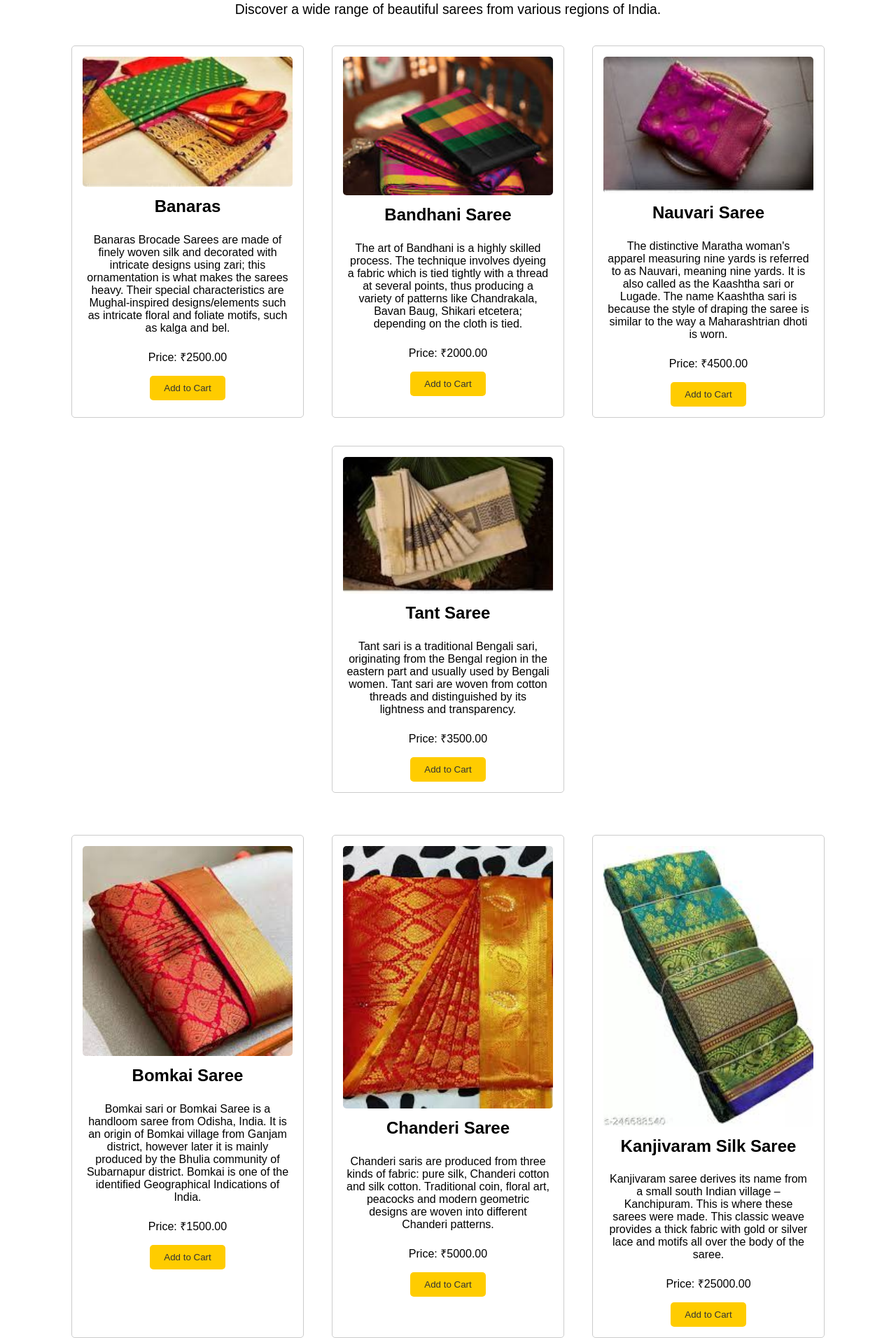
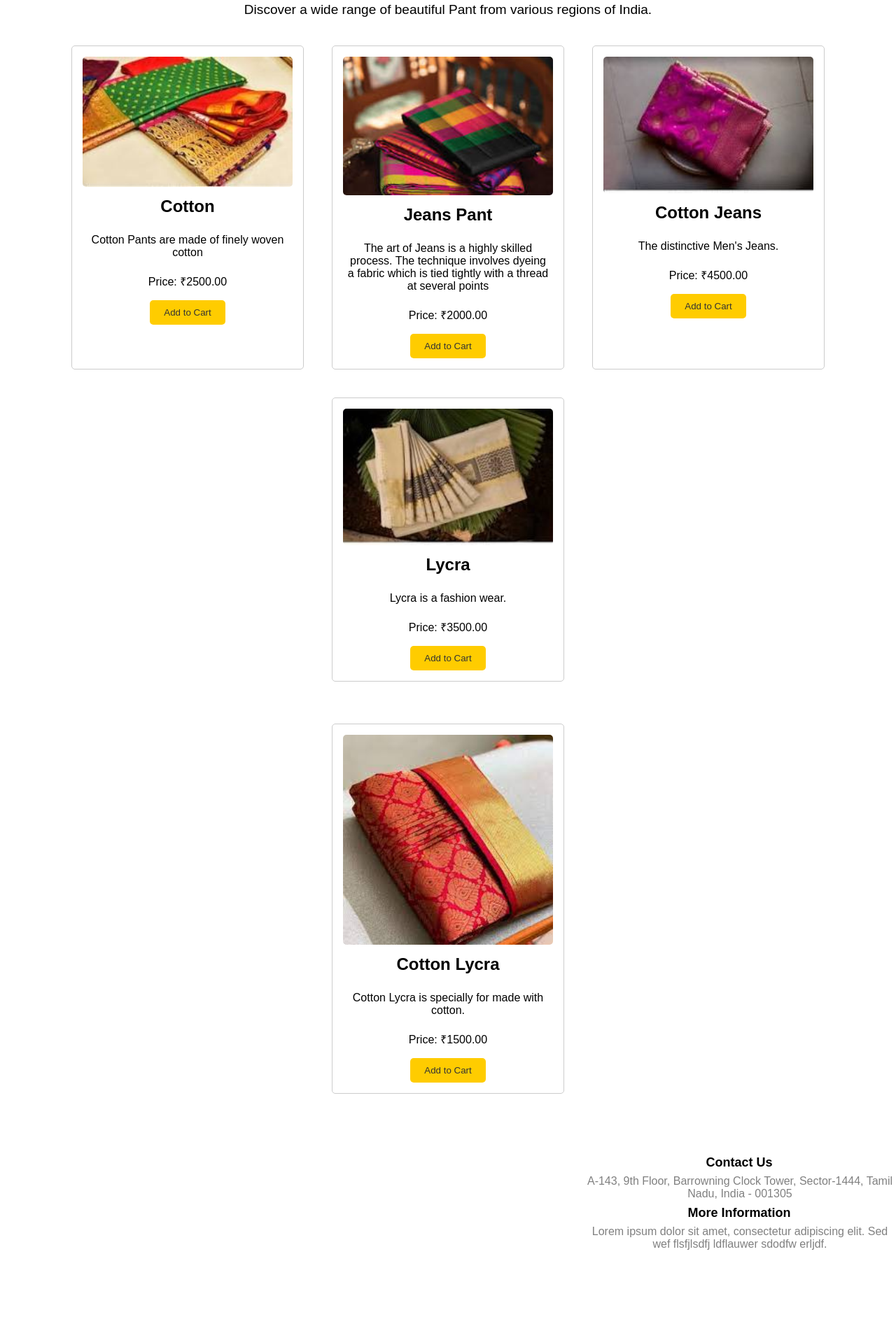
Before and after one commit to lokeshopenAI/PRODIGY_WD_01, a plain HTML site: page index.html in a window 1280 px wide. Shown: the part 136-2048 px from the top of the page at 70% size. After the commit the page ends 1923 px from the top, so only its background shows below. Drawn offline with Linux system fonts and the light colour scheme.

Commit message:
Update index.html

```diff
--- a/index.html
+++ b/index.html
@@ -3,13 +3,13 @@
 <head>
   <meta charset="UTF-8">
   <meta name="viewport" content="width=device-width, initial-scale=1.0">
-  <title>Saree Shopping Website</title>
+  <title>Pant Shopping Website</title>
   <link rel="stylesheet" href="styles.css">
 </head>
 <body>
   <div class="navbar" id="navbar">
     <a href="#" class="nav-item">Home</a>
-    <a href="#" class="nav-item">Sarees</a>
+    <a href="#" class="nav-item">Pants</a>
     <a href="#" class="nav-item">About Us</a>
     <a href="#" class="nav-item">Contact Us</a>
   </div>
@@ -18,34 +18,34 @@
     <!-- <div class="logo">
       <img src="Saree_images/Asset 1.svg" alt="">
     </div> -->
-    <h1>Welcome to our Saree Shop</h1>
-    <p class="discover">Discover a wide range of beautiful sarees from various regions of India.</p>
+    <h1>Welcome to our Pant Shop</h1>
+    <p class="discover">Discover a wide range of beautiful Pant from various regions of India.</p>
     <div class="sarees">
       <div class="saree">
         <img src="Saree1.avif" alt="Saree 1">
-        <h2 class="summa">Banaras</h2>
-        <p class="saree-description">Banaras Brocade Sarees are made of finely woven silk and decorated with intricate designs using zari; this ornamentation is what makes the sarees heavy. Their special characteristics are Mughal-inspired designs/elements such as intricate floral and foliate motifs, such as kalga and bel.</p>
+        <h2 class="summa">Cotton</h2>
+        <p class="saree-description">Cotton Pants are made of finely woven cotton</p>
         <p>Price:  &#8377;2500.00</p>
         <button>Add to Cart</button>
       </div>
       <div class="saree">
         <img src="Saree2.jfif" alt="Saree 2">
-        <h2 class="summa">Bandhani Saree</h2>
-        <p class="saree-description">The art of Bandhani is a highly skilled process. The technique involves dyeing a fabric which is tied tightly with a thread at several points, thus producing a variety of patterns like Chandrakala, Bavan Baug, Shikari etcetera; depending on the cloth is tied.</p>
+        <h2 class="summa">Jeans Pant</h2>
+        <p class="saree-description">The art of Jeans is a highly skilled process. The technique involves dyeing a fabric which is tied tightly with a thread at several points</p>
         <p>Price:  &#8377;2000.00</p>
         <button>Add to Cart</button>
       </div>
       <div class="saree">
         <img src="Saree3.jfif" alt="Saree 2">
-        <h2 class="summa">Nauvari Saree</h2>
-        <p class="saree-description">The distinctive Maratha woman's apparel measuring nine yards is referred to as Nauvari, meaning nine yards. It is also called as the Kaashtha sari or Lugade. The name Kaashtha sari is because the style of draping the saree is similar to the way a Maharashtrian dhoti is worn.</p>
+        <h2 class="summa">Cotton Jeans</h2>
+        <p class="saree-description">The distinctive Men's Jeans.</p>
         <p>Price:  &#8377;4500.00</p>
         <button>Add to Cart</button>
       </div>
       <div class="saree">
         <img src="Saree4.jfif" alt="Saree 2">
-        <h2 class="summa">Tant Saree </h2>
-        <p class="saree-description">Tant sari is a traditional Bengali sari, originating from the Bengal region in the eastern part and usually used by Bengali women. Tant sari are woven from cotton threads and distinguished by its lightness and transparency.</p>
+        <h2 class="summa">Lycra </h2>
+        <p class="saree-description">Lycra is a fashion wear.</p>
         <p>Price:  &#8377;3500.00</p>
         <button>Add to Cart</button>
       </div>
@@ -55,35 +55,13 @@
     <div class="sarees">
       <div class="saree">
         <img src="Saree5.jfif" alt="Saree 1">
-        <h2 class="summa">Bomkai Saree</h2>
-        <p class="saree-description">Bomkai sari or Bomkai Saree is a handloom saree from Odisha, India. It is an origin of Bomkai village from Ganjam district, however later it is mainly produced by the Bhulia community of Subarnapur district. Bomkai is one of the identified Geographical Indications of India.</p>
+        <h2 class="summa">Cotton Lycra</h2>
+        <p class="saree-description">Cotton Lycra is specially for made with cotton.</p>
         <p>Price:  &#8377;1500.00</p>
         <button>Add to Cart</button>
       </div>
-      <div class="saree">
-        <img src="Saree6.jfif" alt="Saree 2">
-        <h2 class="summa">Chanderi Saree </h2>
-        <p class="saree-description">Chanderi saris are produced from three kinds of fabric: pure silk, Chanderi cotton and silk cotton. Traditional coin, floral art, peacocks and modern geometric designs are woven into different Chanderi patterns.</p>
-        <p>Price:  &#8377;5000.00</p>
-        <button>Add to Cart</button>
-      </div>
-      <div class="saree">
-        <img src="Saree7.jfif" alt="Saree 2">
-        <h2 class="summa">Kanjivaram Silk Saree</h2>
-        <p class="saree-description">Kanjivaram saree derives its name from a small south Indian village – Kanchipuram. This is where these sarees were made. This classic weave provides a thick fabric with gold or silver lace and motifs all over the body of the saree.</p>
-        <p>Price:  &#8377;25000.00</p>
-        <button>Add to Cart</button>
-      </div>
-      <div class="saree">
-        <img src="saree8.jfif" alt="Saree 2">
-        <h2 class="summa">Chikankari Saree</h2>
-        <p class="saree-description">Chikan means embroidery and the Chikankari sarees are adorned with intricate and beautiful thread embroidery. Chikankari is a traditional style of embroidery from the Indian city of Lucknow. Earlier this Chikankari was done only on white fabric with white threads.
-        </p>
-        <p>Price:  &#8377;5600.00</p>
-        <button>Add to Cart</button>
-      </div>
 
-  </div>
+     </div>
   <section class="contact" id="contact">
     <div class="content">
         <!-- <div class="title"><span>Sign Up</span></div>
```
